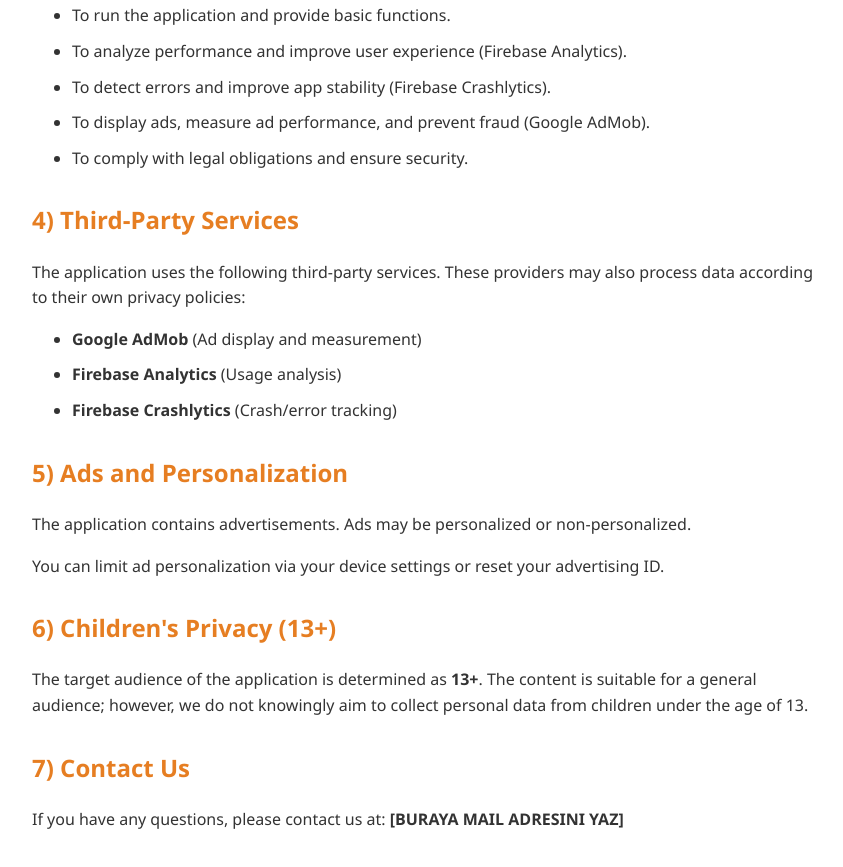
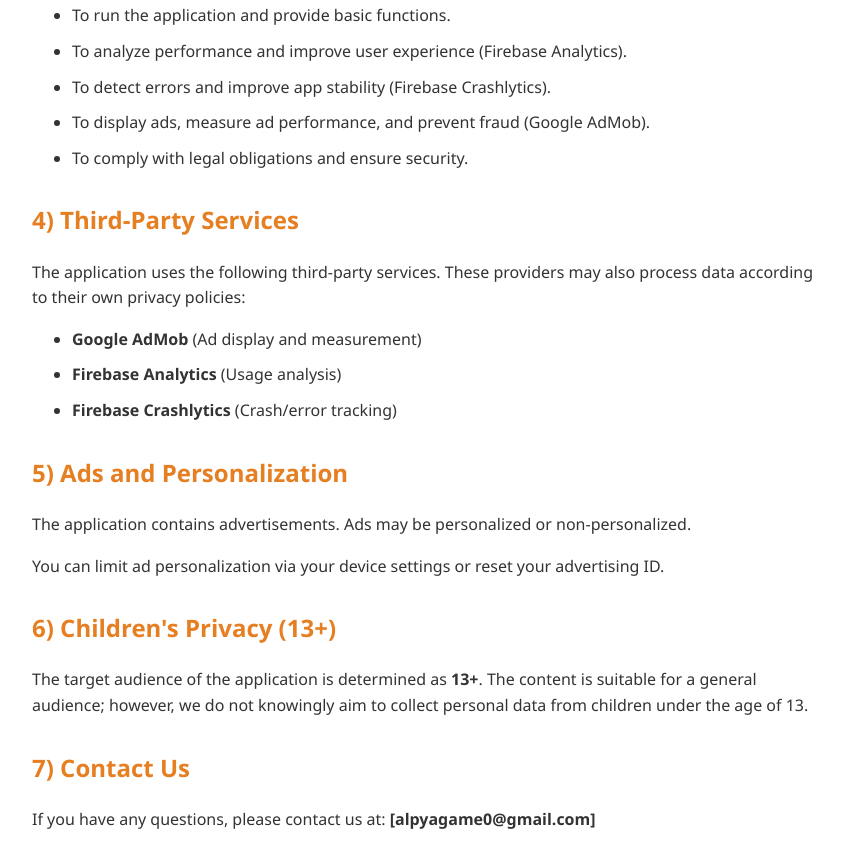
Before and after one commit to alpyaGame/Jet-Wash-3D-, a plain HTML site: page privacy-policy.html in a window 1280 px wide. Shown: the part 1069-1936 px from the top of the page, without its empty margins (208-1051 px from the left). Drawn offline with Linux system fonts and the light colour scheme.

Commit message:
Update privacy-policy.html

```diff
--- a/privacy-policy.html
+++ b/privacy-policy.html
@@ -22,7 +22,7 @@
             <strong>App:</strong> Jet Wash 3D<br>
             <strong>Developer:</strong> Alpya Game<br>
             <strong>Effective Date:</strong> January 12, 2026<br>
-            <strong>Contact:</strong> [BURAYA MAIL ADRESINI YAZ]<br> <strong>Website:</strong> https://jetwash3dsimulator.app
+            <strong>Contact:</strong> [alpyagame0@gmail.com]<br> <strong>Website:</strong> https://jetwash3dsimulator.app
         </p>
     </div>
 
@@ -67,7 +67,7 @@
     <p>The target audience of the application is determined as <strong>13+</strong>. The content is suitable for a general audience; however, we do not knowingly aim to collect personal data from children under the age of 13.</p>
 
     <h2>7) Contact Us</h2>
-    <p>If you have any questions, please contact us at: <strong>[BURAYA MAIL ADRESINI YAZ]</strong></p>
+    <p>If you have any questions, please contact us at: <strong>[alpyagame0@gmail.com]</strong></p>
 
 </body>
 </html>
```
